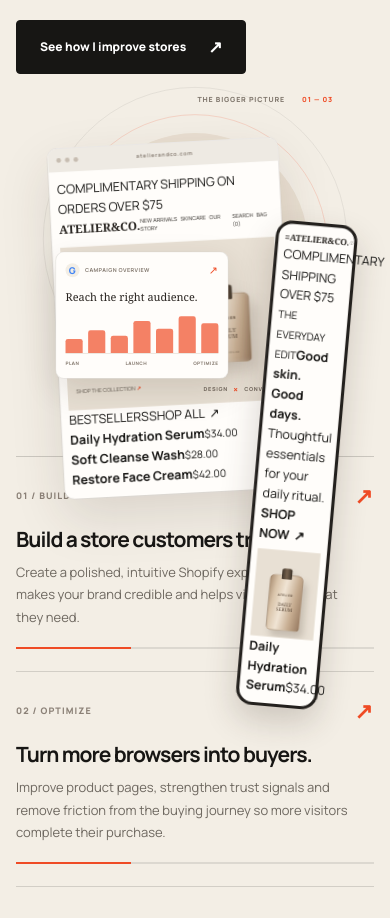
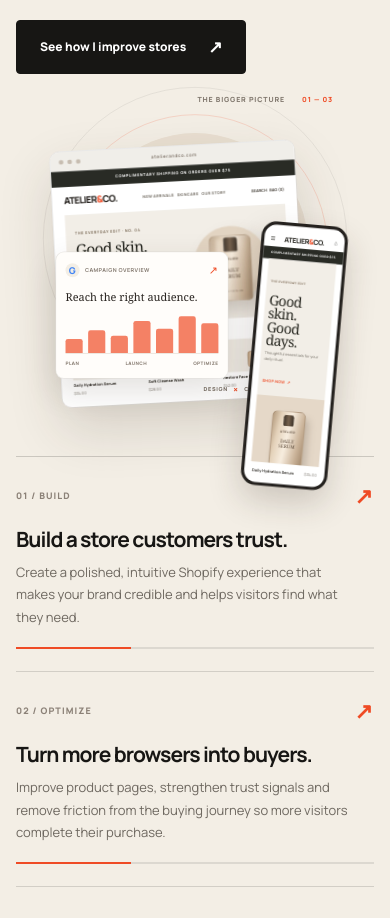
Before and after one commit to j0shua-ben/Ayomide-Joshua, a Next.js app: page / in a window 390 px wide. Shown: the part 1200-2118 px from the top of the page. Built offline with nearby package versions, Linux system fonts and the light colour scheme.

Commit message:
Style desktop and mobile storefront mockups as realistic ecommerce website previews

```diff
--- a/app/hero-clean.css
+++ b/app/hero-clean.css
@@ -3679,3 +3679,287 @@ main .growth-copy h2 {
   main .growth-intro { gap: 20px !important; }
   main .section-head { margin-bottom: 22px !important; }
 }
+
+
+/* Realistic storefront UI inside the desktop and mobile device mockups */
+.growth-store-window {
+  background: #fff;
+  border-color: rgba(23,22,20,.12);
+  box-shadow: 0 28px 70px rgba(54,42,29,.16);
+}
+.growth-window-bar {
+  height: 25px;
+  background: #f0eee9;
+}
+.growth-window-bar b {
+  font-size: 6px;
+  letter-spacing: .08em;
+}
+.growth-store-content {
+  padding: 0 15px 12px;
+  background: #fff;
+}
+.growth-store-announcement {
+  margin: 0 -15px;
+  padding: 6px 4px;
+  background: #292b25;
+  color: #fff;
+  text-align: center;
+  font-size: 5px;
+  font-weight: 800;
+  letter-spacing: .13em;
+}
+.growth-store-nav {
+  min-height: 37px;
+  border-bottom: 1px solid #eeeae4;
+  gap: 8px;
+  font-size: 6px;
+}
+.growth-store-nav strong {
+  font-family: "Manrope", sans-serif;
+  font-size: 12px;
+  font-weight: 900;
+  letter-spacing: -.06em;
+  white-space: nowrap;
+}
+.growth-store-nav strong span,
+.growth-mobile-top b span { color: #ef4b25; }
+.growth-store-nav > span {
+  color: #777168;
+  font-size: 5px;
+  font-weight: 800;
+  letter-spacing: .06em;
+  white-space: nowrap;
+}
+.growth-store-nav i {
+  color: #4f4a43;
+  font-size: 5px;
+  font-weight: 800;
+  white-space: nowrap;
+}
+.growth-store-hero {
+  min-height: 174px;
+  margin-top: 0;
+  padding: 16px 18px 12px;
+  grid-template-columns: 1.05fr .95fr;
+  background: #f2eee7;
+  overflow: hidden;
+}
+.growth-store-copy { position: relative; z-index: 2; }
+.growth-store-hero small {
+  color: #877866;
+  font-size: 5px;
+  letter-spacing: .13em;
+}
+.growth-store-hero .growth-store-copy strong {
+  margin: 8px 0 6px;
+  color: #24251f;
+  font-family: Georgia, serif;
+  font-size: clamp(23px, 2.7vw, 34px);
+  line-height: .96;
+  letter-spacing: -.045em;
+}
+.growth-store-copy p {
+  margin: 0 0 10px;
+  color: #777168;
+  font-size: 6px;
+  line-height: 1.5;
+}
+.growth-store-copy em {
+  padding-bottom: 3px;
+  border-bottom: 1px solid #ef4b25;
+  color: #292b25;
+  font-size: 5px;
+  font-weight: 900;
+  letter-spacing: .08em;
+}
+.growth-product-art {
+  height: 142px;
+  isolation: isolate;
+}
+.growth-product-sun {
+  position: absolute;
+  width: 118px;
+  height: 118px;
+  border-radius: 50%;
+  background: #e2d4c2;
+}
+.growth-product-shadow {
+  position: absolute;
+  bottom: 12px;
+  width: 104px;
+  height: 16px;
+  border-radius: 50%;
+  background: rgba(68,49,32,.18);
+  filter: blur(8px);
+}
+.growth-product-cap { top: 18px; }
+.growth-product-bottle {
+  z-index: 1;
+  width: 67px;
+  height: 105px;
+  margin-top: 16px;
+  border-radius: 9px 9px 7px 7px;
+  background: linear-gradient(100deg,#b39a7d 0%,#e4d2ba 22%,#f7eddf 48%,#cbb49a 78%,#a48a6e 100%);
+}
+.growth-bottle-brand { font-size: 5px; letter-spacing: .14em; }
+.growth-bottle-name { font-size: 8px; }
+.growth-store-collection-head {
+  display: flex;
+  justify-content: space-between;
+  padding: 10px 1px 7px;
+  color: #33332d;
+  font-size: 6px;
+  font-weight: 900;
+  letter-spacing: .1em;
+}
+.growth-store-collection-head span:last-child { color: #ef4b25; font-size: 5px; }
+.growth-store-products {
+  display: grid;
+  grid-template-columns: repeat(3,minmax(0,1fr));
+  gap: 8px;
+}
+.growth-store-products > div {
+  display: flex;
+  min-width: 0;
+  flex-direction: column;
+  gap: 3px;
+  color: #36332e;
+  font-size: 5px;
+}
+.growth-mini-product {
+  position: relative;
+  display: block;
+  height: 42px;
+  overflow: hidden;
+  background: #f0ece5;
+}
+.growth-mini-product::before {
+  content: "";
+  position: absolute;
+  left: 50%;
+  bottom: 5px;
+  width: 17px;
+  height: 29px;
+  transform: translateX(-50%);
+  border: 1px solid rgba(91,73,57,.22);
+  border-radius: 4px 4px 3px 3px;
+  background: linear-gradient(90deg,#b9a087,#f0e2cf 45%,#b79c7f);
+}
+.growth-mini-product::after {
+  content: "";
+  position: absolute;
+  left: 50%;
+  bottom: 33px;
+  width: 7px;
+  height: 6px;
+  transform: translateX(-50%);
+  border-radius: 2px 2px 0 0;
+  background: #4b4034;
+}
+.growth-mini-two::before {
+  width: 22px;
+  height: 25px;
+  border-radius: 8px 8px 4px 4px;
+  background: linear-gradient(90deg,#d7d0c3,#f6f1e8 50%,#c8bdae);
+}
+.growth-mini-three::before {
+  width: 27px;
+  height: 21px;
+  border-radius: 5px;
+  background: linear-gradient(90deg,#c6a98a,#f1dfca 50%,#b99674);
+}
+.growth-store-products b {
+  overflow: hidden;
+  font-size: 5px;
+  font-weight: 800;
+  text-overflow: ellipsis;
+  white-space: nowrap;
+}
+.growth-store-products small { color: #777168; font-size: 5px; }
+.growth-mobile-window {
+  padding: 8px;
+  border-radius: 19px;
+  background: #fff;
+}
+.growth-mobile-top {
+  height: 20px;
+  color: #34332e;
+}
+.growth-mobile-top b {
+  font-family: "Manrope",sans-serif;
+  font-size: 9px;
+  font-weight: 900;
+  letter-spacing: -.06em;
+}
+.growth-mobile-announcement {
+  margin: 0 -8px;
+  padding: 5px 2px;
+  background: #292b25;
+  color: #fff;
+  text-align: center;
+  font-size: 4px;
+  font-weight: 800;
+  letter-spacing: .08em;
+}
+.growth-mobile-copy {
+  padding: 12px 5px 10px;
+  color: #272720;
+  background: #f2eee7;
+}
+.growth-mobile-copy small {
+  color: #8b7966;
+  font-size: 4px;
+  font-weight: 900;
+  letter-spacing: .1em;
+}
+.growth-mobile-copy strong {
+  display: block;
+  margin-top: 6px;
+  font-family: Georgia,serif;
+  font-size: 18px;
+  font-weight: 500;
+  line-height: .96;
+  letter-spacing: -.04em;
+}
+.growth-mobile-copy p {
+  margin: 6px 0 7px;
+  color: #777168;
+  font-size: 5px;
+  line-height: 1.35;
+}
+.growth-mobile-copy > b {
+  color: #ef4b25;
+  font-size: 5px;
+  letter-spacing: .06em;
+}
+.growth-mobile-art {
+  height: 86px;
+  margin: 0;
+  background: #e5d8c8;
+}
+.growth-mobile-bottle {
+  background: linear-gradient(100deg,#b39a7d 0%,#e4d2ba 22%,#f7eddf 48%,#cbb49a 78%,#a48a6e 100%);
+}
+.growth-mobile-product-meta {
+  display: flex;
+  justify-content: space-between;
+  gap: 4px;
+  padding: 8px 2px 2px;
+  color: #36332e;
+  font-size: 5px;
+}
+.growth-mobile-product-meta span { color: #777168; }
+@media (max-width: 760px) {
+  .growth-store-window { width: 86%; top: 58px; left: 0; }
+  .growth-store-hero { min-height: 140px; padding: 12px; }
+  .growth-store-hero .growth-store-copy strong { font-size: clamp(20px, 4vw, 28px); }
+  .growth-product-art { height: 118px; }
+  .growth-store-products { gap: 5px; }
+  .growth-store-products > div { font-size: 4px; }
+  .growth-mobile-window { width: 29%; min-width: 108px; top: 168px; right: -1%; }
+}
+@media (max-width: 420px) {
+  .growth-store-window { width: 88%; top: 66px; }
+  .growth-mobile-window { width: 31%; min-width: 100px; top: 175px; }
+}
```
